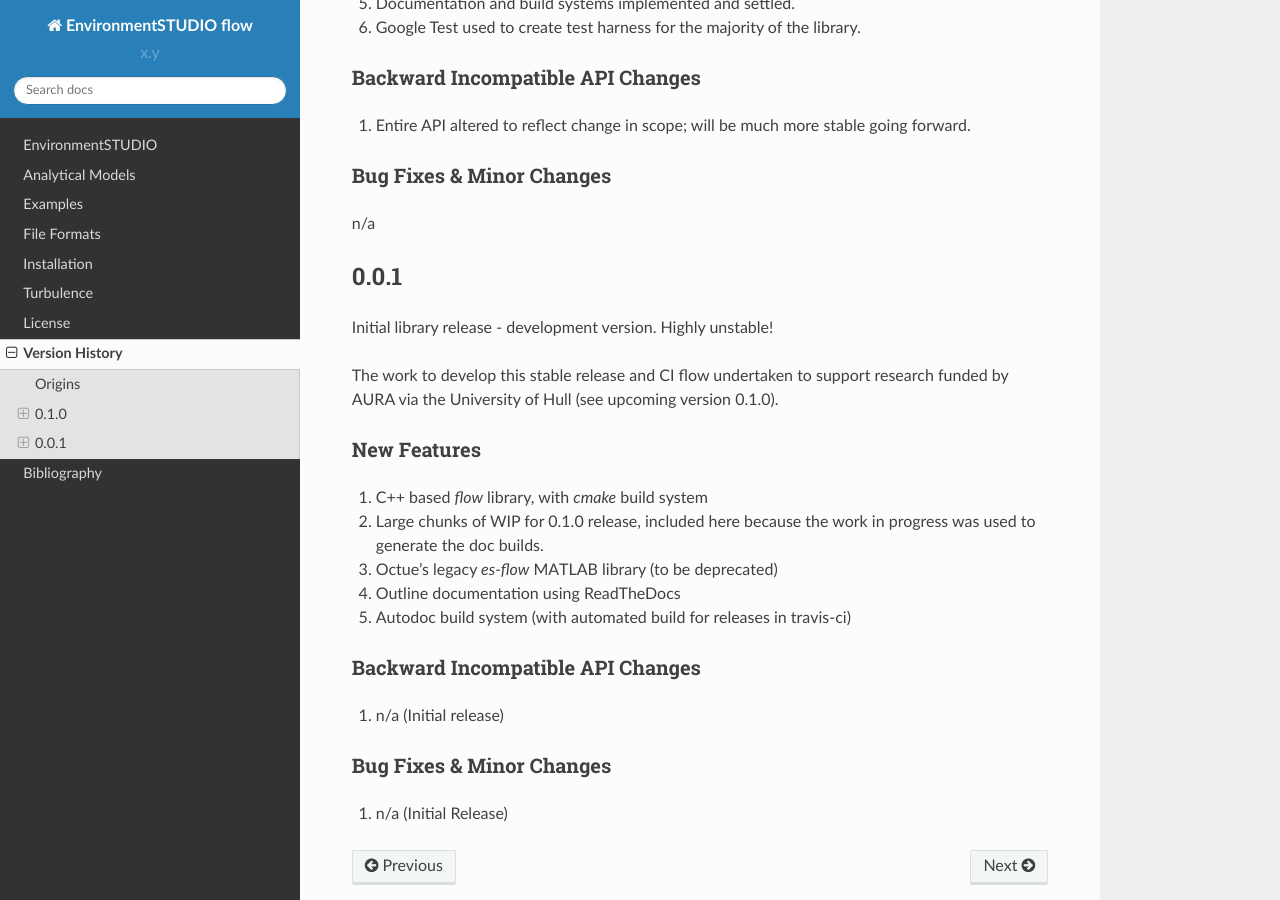
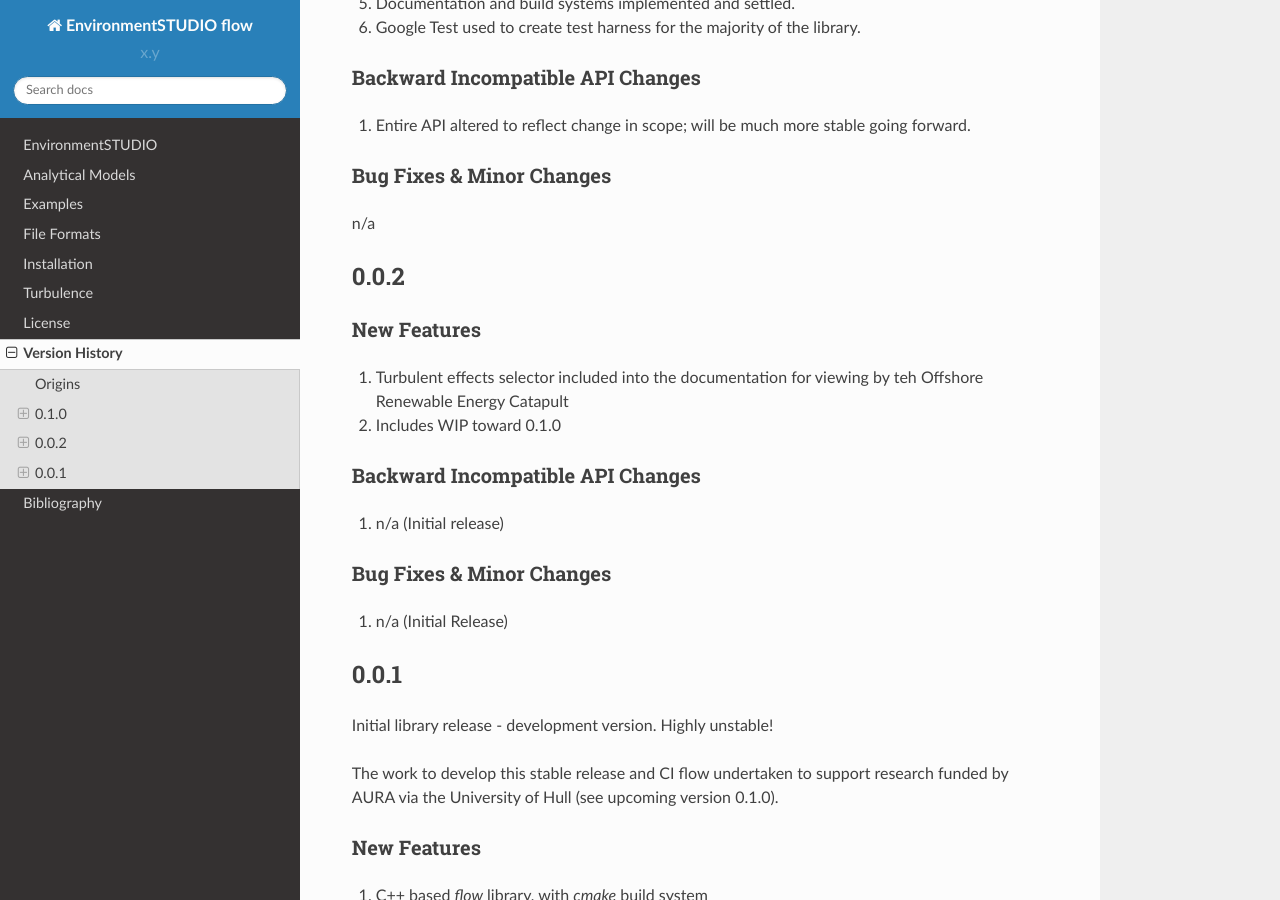
Before and after one commit to octue/es-flow, a Sphinx documentation site: the page built from docs/source/version_history.rst, in a window 1280 px wide and 900 px high, scrolled down 930 px. Built offline with Sphinx 7.4.7 and the Read the Docs theme 2.0.0, drawn with Linux system fonts in a browser that asks for light colours; pages that are not in the unit, such as notebooks, are missing from menus.

Commit message:
Updated version history to include 0.0.2

```diff
--- a/docs/source/version_history.rst
+++ b/docs/source/version_history.rst
@@ -46,6 +46,23 @@
 n/a
 
 
+0.0.2
+======
+
+New Features
+------------
+#. Turbulent effects selector included into the documentation for viewing by teh Offshore Renewable Energy Catapult
+#. Includes WIP toward 0.1.0
+
+Backward Incompatible API Changes
+---------------------------------
+#. n/a (Initial release)
+
+Bug Fixes & Minor Changes
+-------------------------
+#. n/a (Initial Release)
+
+
 0.0.1
 ======
 
```
